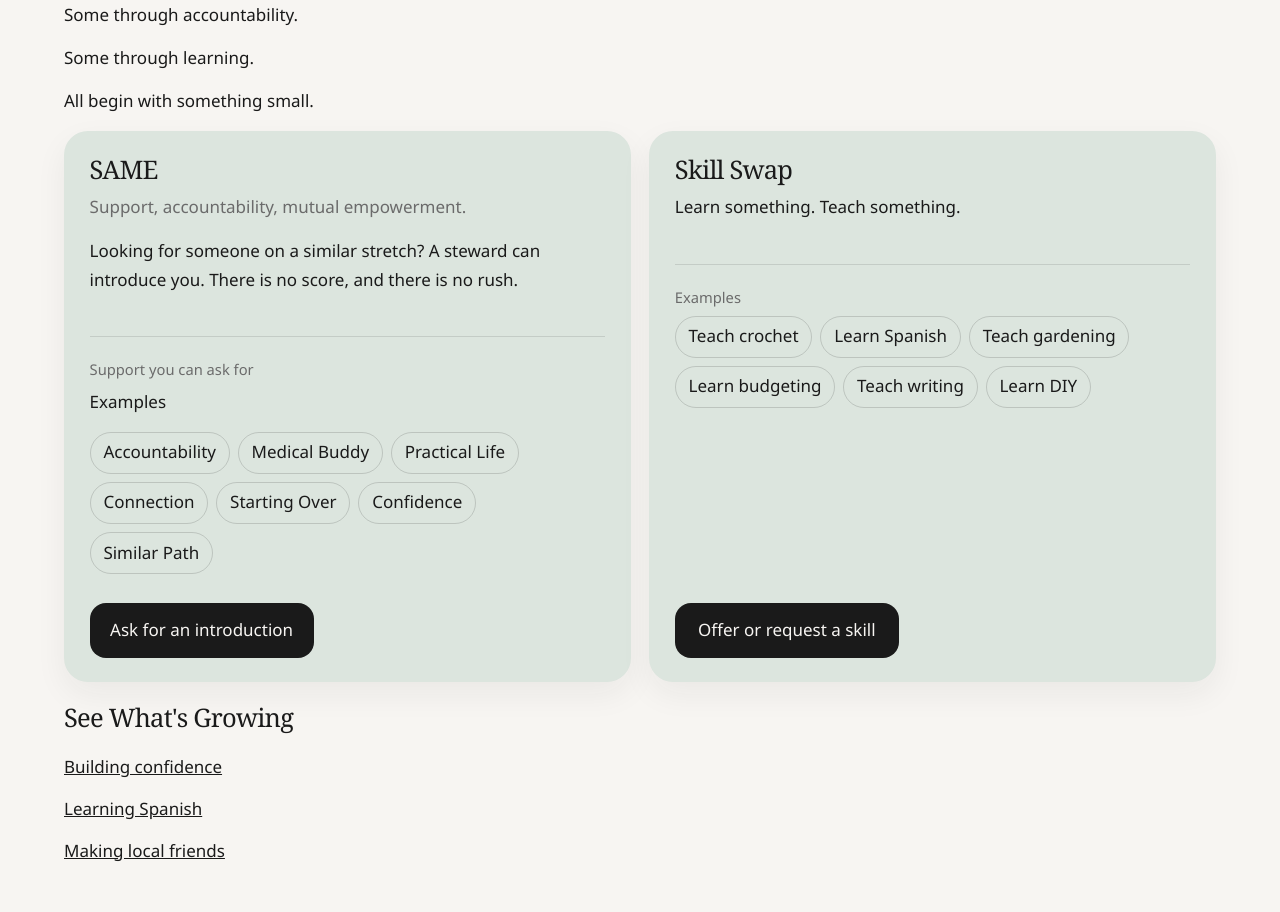
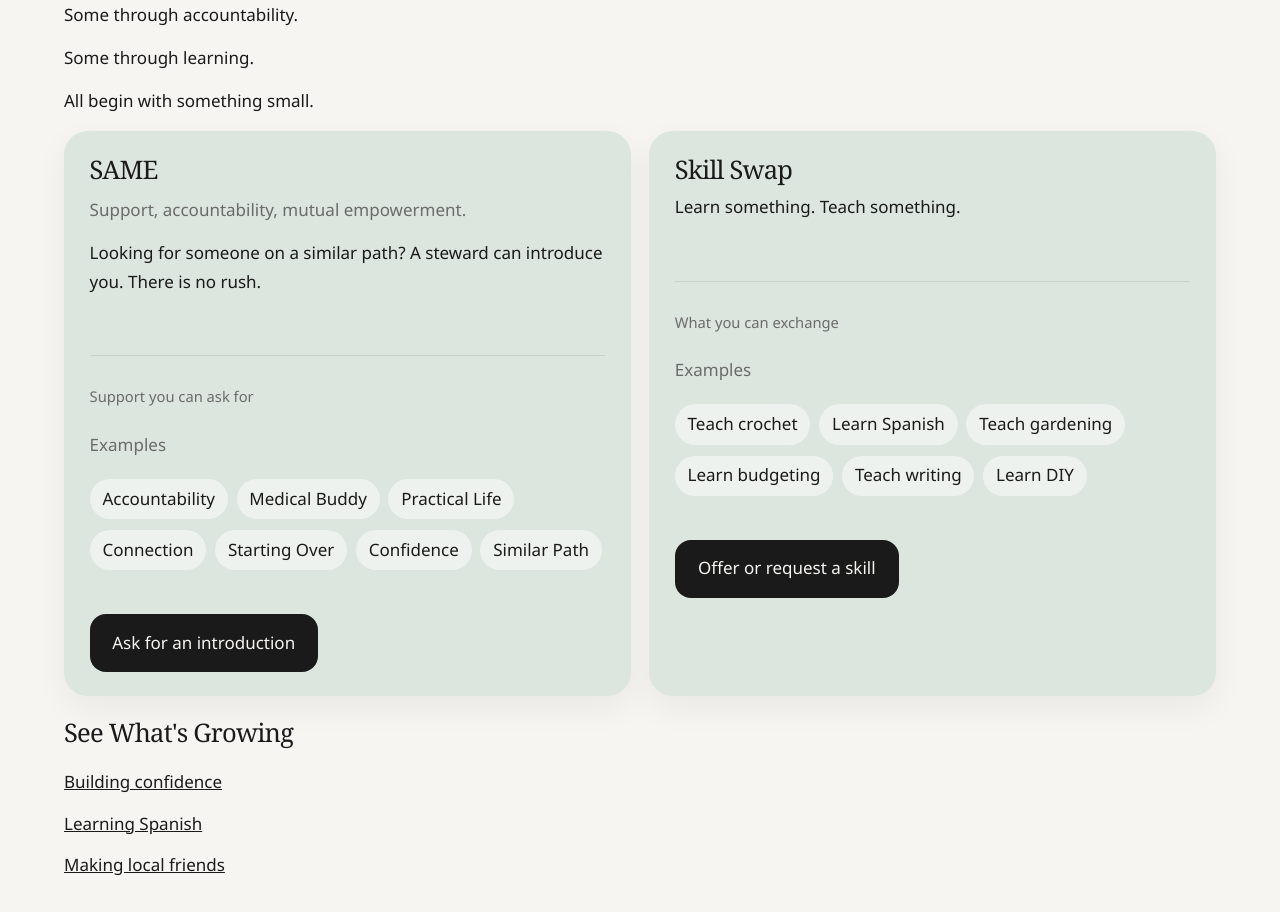
Before and after one commit to Solist-try/Go-solo-web, a PHP site: page /seeds in a window 1280 px wide. Shown: the part 345-1257 px from the top of the page. Run offline with PHP 8.4, Linux system fonts and the light colour scheme; data comes from the database, SQL or seed files in the repository; some libraries are stand-ins or nearby versions.

Commit message:
Let the Seeds cards read as examples, not a match.
SAME asks for an introduction along a similar path, and Skill Swap keeps its examples apart from the button that starts an exchange.

```diff
--- a/php/app/copy.php
+++ b/php/app/copy.php
@@ -63,7 +63,10 @@ function site_text(string $key): string
         'garden_skill_match' => ['A steward connected you with {name} for a skill swap. You can take your time.'],
         'life_intro_fit' => ['It was not quite the right fit.'],
         'home_same_body' => ['Someone on a similar path. A steward can introduce you. There is no rush.'],
-        'seeds_same_body' => ['Looking for someone on a similar path? A steward can introduce you. There is no rush.'],
+        'seeds_same_body' => [
+            'Looking for someone on a similar stretch? A steward can introduce you. There is no score, and there is no rush.',
+            'You can be open to someone on a similar stretch. A steward suggests a match. You can take your time.',
+        ],
         'talk_because' => ['You were introduced because'],
     ];
     if (isset($earlier[$key]) && in_array($value, $earlier[$key], true)) {
@@ -138,6 +141,7 @@ function content_groups(): array
             'seeds_examples_label' => 'Examples label',
             'seeds_skill_title' => 'Skill Swap title',
             'seeds_skill_body' => 'Skill Swap text',
+            'seeds_skill_heading' => 'Skill Swap examples heading',
             'seeds_skill_examples' => 'Skill examples, one per line',
             'seeds_growing_title' => 'Growing heading',
             'seeds_growing_label' => 'What you are growing',
--- a/php/app/defaults.json
+++ b/php/app/defaults.json
@@ -75,11 +75,12 @@
     "home_contact_line": "A question, an idea, or a story is welcome.",
     "seeds_same_title": "SAME",
     "seeds_same_meaning": "Support, accountability, mutual empowerment.",
-    "seeds_same_body": "Looking for someone on a similar stretch? A steward can introduce you. There is no score, and there is no rush.",
+    "seeds_same_body": "Looking for someone on a similar path? A steward can introduce you. There is no rush.",
     "seeds_support_heading": "Support you can ask for",
     "seeds_examples_label": "Examples",
     "seeds_skill_title": "Skill Swap",
     "seeds_skill_body": "Learn something. Teach something.",
+    "seeds_skill_heading": "What you can exchange",
     "seeds_skill_examples": "Teach crochet\nLearn Spanish\nTeach gardening\nLearn budgeting\nTeach writing\nLearn DIY",
     "seeds_growing_title": "See What's Growing",
     "seeds_growing_label": "What you are growing",
--- a/php/assets/css/site.css
+++ b/php/assets/css/site.css
@@ -164,25 +164,28 @@ a.card.sage:hover { background: var(--sage-hover); }
 .previews a:hover { background: var(--sage); }
 
 .card.sage.seed-card { display: flex; flex-direction: column; }
-.seed-card .meaning { margin-top: 0; }
+.seed-card .meaning { margin: 0.15rem 0 0.9rem; }
 .seed-card .examples {
-  margin-top: 1.7rem;
-  padding-top: 1.25rem;
-  border-top: 1px solid rgba(26, 26, 26, 0.12);
+  margin-top: 2.75rem;
+  padding-top: 1.75rem;
+  border-top: 1px solid rgba(26, 26, 26, 0.1);
 }
-.seed-card .examples .kicker { display: block; margin: 0 0 0.35rem; }
-.seed-card .examples-label { margin: 0 0 0.95rem; }
-.seed-card .examples .chips { margin: 0; }
+.seed-card .examples .kicker { display: block; margin: 0 0 1.35rem; }
+.seed-card .examples-label { margin: 0 0 1.2rem; color: var(--soft); }
+.seed-card .examples .chips { margin: 0; gap: 0.7rem 0.55rem; }
 .seed-card .examples .chips li {
-  background: transparent;
-  border: 1px solid rgba(26, 26, 26, 0.16);
+  background: rgba(255, 255, 255, 0.5);
+  border: 0;
   cursor: default;
+  pointer-events: none;
 }
-.seed-card .card-action { margin: auto 0 0; padding-top: 1.8rem; }
+.seed-card .card-action { margin: 2.75rem 0 0; padding-top: 0; }
 .card.sage.seed-card .card-action .button {
   background: var(--ink);
   color: var(--bg);
+  border-radius: 16px;
   min-width: 14rem;
+  padding: 0.85rem 1.35rem;
 }
 .card.sage.seed-card .card-action .button:hover { background: #333; }
 
--- a/php/views/seeds/index.php
+++ b/php/views/seeds/index.php
@@ -23,7 +23,8 @@
       <h2><?= e(site_text('seeds_skill_title')) ?></h2>
       <p><?= e(site_text('seeds_skill_body')) ?></p>
       <div class="examples">
-        <p class="kicker"><?= e(site_text('seeds_examples_label')) ?></p>
+        <p class="kicker"><?= e(site_text('seeds_skill_heading')) ?></p>
+        <p class="examples-label"><?= e(site_text('seeds_examples_label')) ?></p>
         <ul class="chips">
           <?php foreach (site_lines('seeds_skill_examples') as $example): ?>
             <li><?= e($example) ?></li>
```
